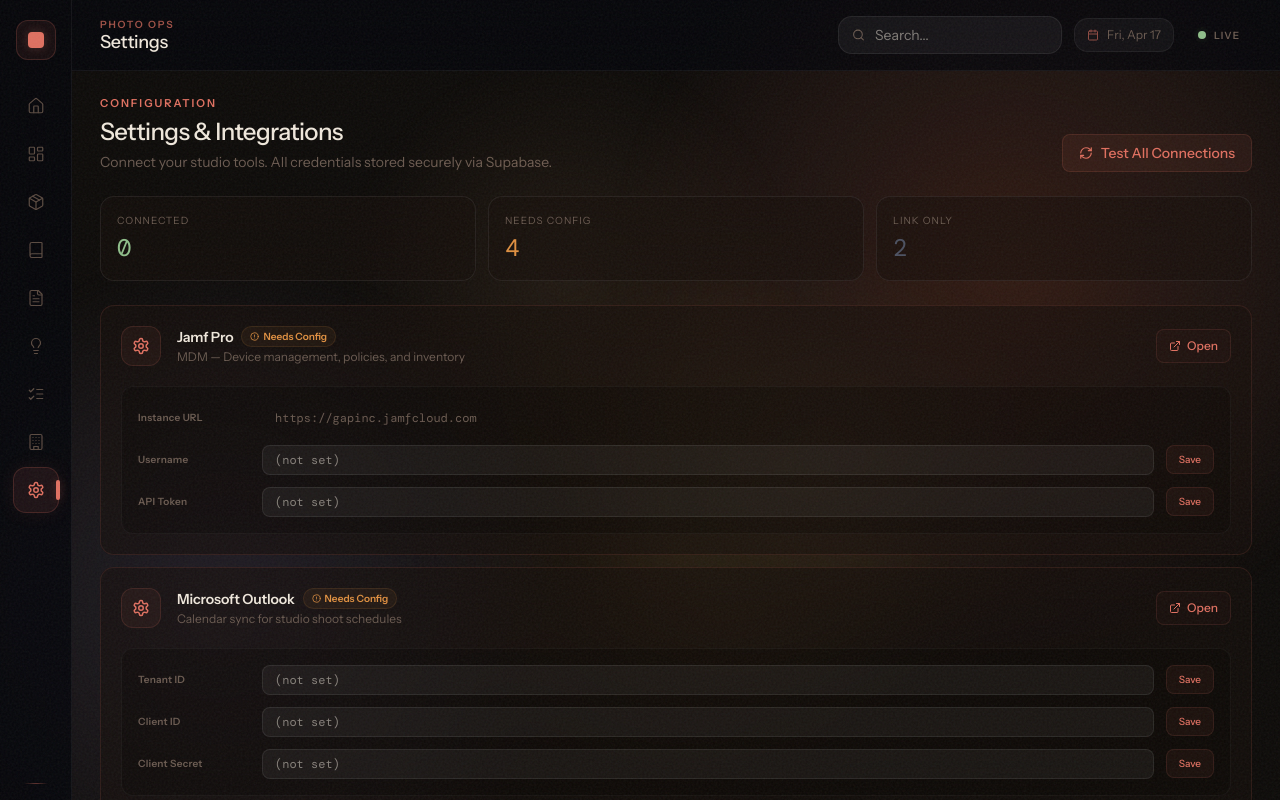
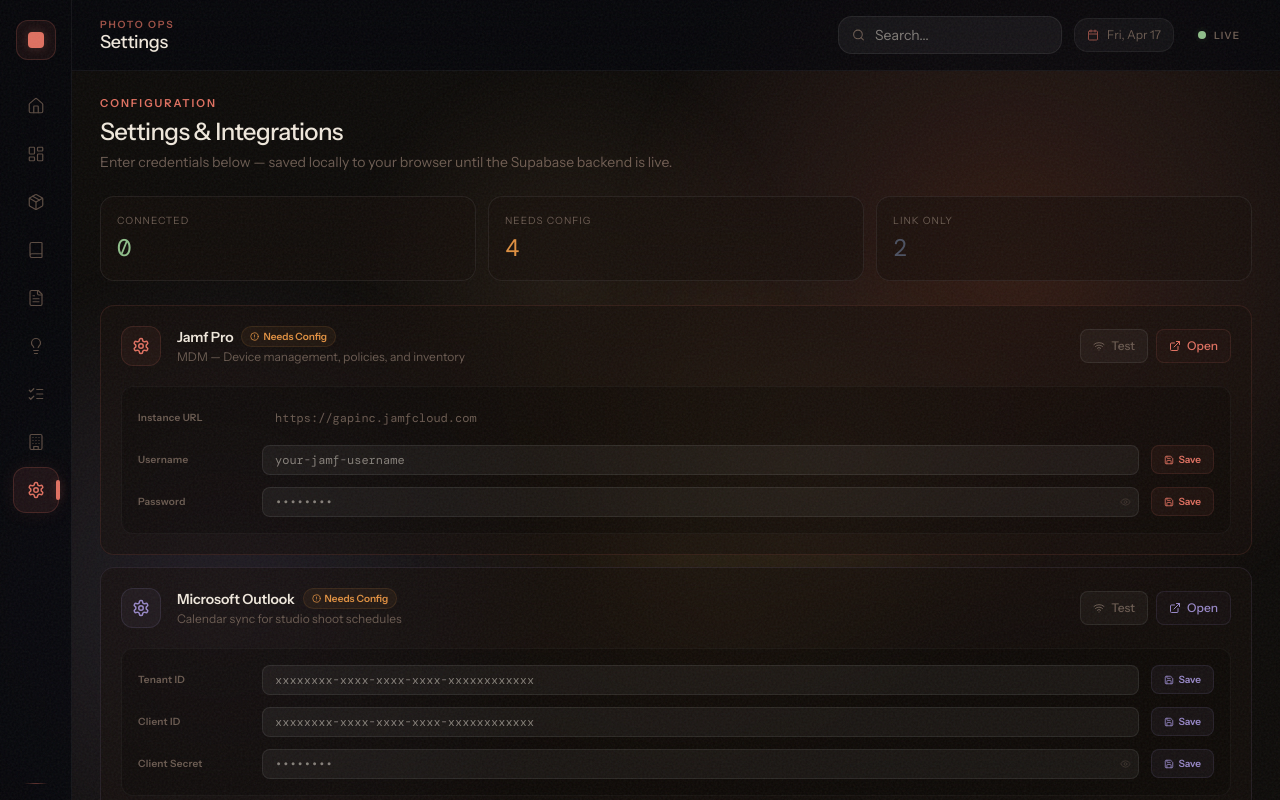
Before and after one commit to landonthemoonn/Photoopsdashboard, a React (Vite) app: page /settings in a window 1280 px wide. Built offline with nearby package versions, Linux system fonts and the light colour scheme; a web font is replaced by a local one.

Commit message:
feat: functional settings page with credential persistence
Save buttons write to localStorage, connection status updates dynamically,
reveal toggle on secret fields, animated saved confirmation.

https://claude.ai/code/session_01QNFQ2rYVNtbJxZnyfjcZZE

```diff
--- a/src/app/pages/Settings.tsx
+++ b/src/app/pages/Settings.tsx
@@ -1,70 +1,93 @@
-import { motion } from 'motion/react';
-import { ExternalLink, CheckCircle, Clock, AlertCircle, Settings as SettingsIcon, RefreshCw } from 'lucide-react';
+import { motion, AnimatePresence } from 'motion/react';
+import { ExternalLink, CheckCircle, Clock, AlertCircle, Settings as SettingsIcon, RefreshCw, Eye, EyeOff, Save, Wifi, WifiOff } from 'lucide-react';
+import { useState, useEffect } from 'react';
 
-const integrations = [
+const STORAGE_KEY = 'photoops_credentials';
+
+interface Integration {
+  id: string;
+  name: string;
+  description: string;
+  url: string;
+  color: string;
+  fields: { label: string; key: string; placeholder: string; secret?: boolean; readOnly?: boolean; defaultValue?: string }[];
+}
+
+const integrations: Integration[] = [
   {
+    id: 'jamf',
     name: 'Jamf Pro',
     description: 'MDM — Device management, policies, and inventory',
     url: 'https://gapinc.jamfcloud.com',
-    status: 'needs-config',
     color: '#E07060',
     fields: [
-      { label: 'Instance URL', value: 'https://gapinc.jamfcloud.com', editable: false },
-      { label: 'Username', value: '(not set)', editable: true },
-      { label: 'API Token', value: '(not set)', editable: true, secret: true },
+      { label: 'Instance URL', key: 'url', placeholder: 'https://gapinc.jamfcloud.com', defaultValue: 'https://gapinc.jamfcloud.com', readOnly: true },
+      { label: 'Username', key: 'username', placeholder: 'your-jamf-username' },
+      { label: 'Password', key: 'password', placeholder: '••••••••', secret: true },
     ],
   },
   {
+    id: 'outlook',
     name: 'Microsoft Outlook',
     description: 'Calendar sync for studio shoot schedules',
     url: 'https://outlook.office.com',
-    status: 'needs-config',
-    color: '#E07060',
+    color: '#9888C8',
     fields: [
-      { label: 'Tenant ID', value: '(not set)', editable: true },
-      { label: 'Client ID', value: '(not set)', editable: true },
-      { label: 'Client Secret', value: '(not set)', editable: true, secret: true },
+      { label: 'Tenant ID', key: 'tenantId', placeholder: 'xxxxxxxx-xxxx-xxxx-xxxx-xxxxxxxxxxxx' },
+      { label: 'Client ID', key: 'clientId', placeholder: 'xxxxxxxx-xxxx-xxxx-xxxx-xxxxxxxxxxxx' },
+      { label: 'Client Secret', key: 'clientSecret', placeholder: '••••••••', secret: true },
     ],
   },
   {
+    id: 'abm',
     name: 'Apple Business Manager',
     description: 'Device enrollment and app licensing',
     url: 'https://business.apple.com',
-    status: 'needs-config',
-    color: '#9888C8',
+    color: '#F0A870',
     fields: [
-      { label: 'Organization ID', value: '(not set)', editable: true },
-      { label: 'API Key', value: '(not set)', editable: true, secret: true },
+      { label: 'Organization ID', key: 'orgId', placeholder: 'your-org-id' },
+      { label: 'API Key', key: 'apiKey', placeholder: '••••••••', secret: true },
     ],
   },
   {
+    id: 'resilio',
     name: 'Resilio Sync',
     description: 'P2P file sync across studio nodes',
     url: 'http://10.0.1.1:8888',
-    status: 'needs-config',
     color: '#8FBF8A',
     fields: [
-      { label: 'Management URL', value: 'http://10.0.1.1:8888', editable: true },
-      { label: 'API Key', value: '(not set)', editable: true, secret: true },
+      { label: 'Management URL', key: 'url', placeholder: 'http://10.0.1.1:8888', defaultValue: 'http://10.0.1.1:8888' },
+      { label: 'API Key', key: 'apiKey', placeholder: '••••••••', secret: true },
     ],
   },
   {
+    id: 'helpdesk',
     name: 'Gap IT Helpdesk',
     description: 'Internal IT ticketing and support portal',
     url: 'https://gapinc.service-now.com',
-    status: 'link-only',
     color: '#E09040',
     fields: [],
   },
   {
+    id: 'captureone',
     name: 'Capture One',
     description: 'Photo editing — docs and license management',
     url: 'https://support.captureone.com',
-    status: 'link-only',
     color: '#E8C070',
     fields: [],
   },
 ];
+
+type SavedCreds = Record<string, Record<string, string>>;
+type ConnectionStatus = 'idle' | 'testing' | 'connected' | 'failed';
+
+function getStatus(id: string, creds: SavedCreds): 'connected' | 'needs-config' | 'link-only' {
+  const integration = integrations.find(i => i.id === id);
+  if (!integration || integration.fields.length === 0) return 'link-only';
+  const saved = creds[id] || {};
+  const requiredFields = integration.fields.filter(f => !f.readOnly);
+  return requiredFields.every(f => saved[f.key]?.trim()) ? 'connected' : 'needs-config';
+}
 
 const statusConfig = {
   connected: { label: 'Connected', color: '#8FBF8A', icon: CheckCircle },
@@ -72,43 +95,46 @@ const statusConfig = {
   'link-only': { label: 'Link Only', color: '#4B5060', icon: Clock },
 };
 
-export function Settings() {
-  const glass = { background: 'rgba(22,16,12,0.55)', backdropFilter: 'blur(24px)', WebkitBackdropFilter: 'blur(24px)', border: '1px solid rgba(255,255,255,0.07)', borderRadius: 'var(--radius)' };
+function IntegrationCard({ integration, creds, onSave }: {
+  integration: Integration;
+  creds: SavedCreds;
+  onSave: (id: string, key: string, value: string) => void;
+}) {
+  const [localValues, setLocalValues] = useState<Record<string, string>>({});
+  const [revealed, setRevealed] = useState<Record<string, boolean>>({});
+  const [saved, setSaved] = useState<Record<string, boolean>>({});
+  const [connStatus, setConnStatus] = useState<ConnectionStatus>('idle');
+
+  useEffect(() => {
+    const initial: Record<string, string> = {};
+    for (const field of integration.fields) {
+      initial[field.key] = creds[integration.id]?.[field.key] ?? field.defaultValue ?? '';
+    }
+    setLocalValues(initial);
+  }, [creds, integration]);
+
+  const handleSave = (key: string) => {
+    onSave(integration.id, key, localValues[key] ?? '');
+    setSaved(s => ({ ...s, [key]: true }));
+    setTimeout(() => setSaved(s => ({ ...s, [key]: false })), 2000);
+  };
+
+  const testConnection = async () => {
+    setConnStatus('testing');
+    // Simulate a connection test — real implementation needs a backend proxy
+    await new Promise(r => setTimeout(r, 1400));
+    const status = getStatus(integration.id, creds);
+    setConnStatus(status === 'connected' ? 'connected' : 'failed');
+    setTimeout(() => setConnStatus('idle'), 3000);
+  };
+
+  const overallStatus = getStatus(integration.id, creds);
+  const sc = statusConfig[overallStatus];
+  const StatusIcon = sc.icon;
+  const glass = { background: 'rgba(22,16,12,0.55)', backdropFilter: 'blur(24px)', WebkitBackdropFilter: 'blur(24px)', border: `1px solid ${integration.color}20`, borderRadius: 'var(--radius)' };
 
   return (
-    <div>
-      <motion.div initial={{ opacity: 0, y: 12 }} animate={{ opacity: 1, y: 0 }} className="mb-6 flex items-end justify-between">
-        <div>
-          <p className="text-[11px] font-semibold tracking-[0.18em] uppercase mb-1" style={{ color: 'var(--neon-blue)' }}>Configuration</p>
-          <h1 className="text-2xl font-medium" style={{ color: 'var(--foreground)', letterSpacing: '-0.025em' }}>Settings & Integrations</h1>
-          <p className="text-sm mt-1" style={{ color: 'var(--muted-foreground)' }}>Connect your studio tools. All credentials stored securely via Supabase.</p>
-        </div>
-        <button className="flex items-center gap-2 px-4 py-2 rounded-lg text-sm transition-all" style={{ background: 'rgba(224,112,96,0.08)', border: '1px solid rgba(224,112,96,0.15)', color: 'var(--neon-blue)' }}>
-          <RefreshCw size={14} /> Test All Connections
-        </button>
-      </motion.div>
-
-      {/* Status summary */}
-      <div className="grid grid-cols-3 gap-3 mb-6">
-        {[
-          { label: 'Connected', count: integrations.filter(i => i.status === 'connected').length, color: '#8FBF8A' },
-          { label: 'Needs Config', count: integrations.filter(i => i.status === 'needs-config').length, color: '#E09040' },
-          { label: 'Link Only', count: integrations.filter(i => i.status === 'link-only').length, color: '#4B5060' },
-        ].map((s, i) => (
-          <motion.div key={s.label} initial={{ opacity: 0, y: 8 }} animate={{ opacity: 1, y: 0 }} transition={{ delay: i * 0.05 }} className="p-4 rounded-xl" style={glass}>
-            <p className="text-[10px] tracking-widest uppercase mb-1" style={{ color: 'var(--muted-foreground)' }}>{s.label}</p>
-            <p className="text-2xl font-light font-mono" style={{ color: s.color }}>{s.count}</p>
-          </motion.div>
-        ))}
-      </div>
-
-      {/* Integration cards */}
-      <div className="space-y-3">
-        {integrations.map((integration, i) => {
-          const sc = statusConfig[integration.status as keyof typeof statusConfig];
-          const StatusIcon = sc.icon;
-          return (
-            <motion.div key={integration.name} initial={{ opacity: 0, y: 8 }} animate={{ opacity: 1, y: 0 }} transition={{ delay: 0.15 + i * 0.06 }} className="rounded-xl overflow-hidden" style={{ ...glass, borderColor: `${integration.color}20` }}>
+    <motion.div initial={{ opacity: 0, y: 8 }} animate={{ opacity: 1, y: 0 }} className="rounded-xl overflow-hidden" style={glass}>
       <div className="flex items-center justify-between p-5">
         <div className="flex items-center gap-4">
           <div className="w-10 h-10 rounded-xl flex items-center justify-center flex-shrink-0" style={{ background: `${integration.color}10`, border: `1px solid ${integration.color}25` }}>
@@ -124,29 +150,84 @@ export function Settings() {
             <p className="text-xs" style={{ color: 'var(--muted-foreground)' }}>{integration.description}</p>
           </div>
         </div>
+        <div className="flex items-center gap-2">
+          {integration.fields.length > 0 && (
+            <motion.button
+              onClick={testConnection}
+              whileTap={{ scale: 0.96 }}
+              className="flex items-center gap-1.5 px-3 py-2 rounded-lg text-xs font-medium transition-all"
+              style={{
+                background: connStatus === 'connected' ? 'rgba(143,191,138,0.1)' : connStatus === 'failed' ? 'rgba(224,112,96,0.1)' : 'rgba(255,255,255,0.04)',
+                border: `1px solid ${connStatus === 'connected' ? 'rgba(143,191,138,0.2)' : connStatus === 'failed' ? 'rgba(224,112,96,0.2)' : 'rgba(255,255,255,0.08)'}`,
+                color: connStatus === 'connected' ? '#8FBF8A' : connStatus === 'failed' ? '#E07060' : 'var(--muted-foreground)',
+              }}
+            >
+              {connStatus === 'testing' ? (
+                <><RefreshCw size={12} className="animate-spin" /> Testing…</>
+              ) : connStatus === 'connected' ? (
+                <><Wifi size={12} /> Connected</>
+              ) : connStatus === 'failed' ? (
+                <><WifiOff size={12} /> Failed</>
+              ) : (
+                <><Wifi size={12} /> Test</>
+              )}
+            </motion.button>
+          )}
           <a href={integration.url} target="_blank" rel="noreferrer" className="flex items-center gap-1.5 px-3 py-2 rounded-lg text-xs font-medium transition-all" style={{ background: `${integration.color}08`, border: `1px solid ${integration.color}20`, color: integration.color }}>
             <ExternalLink size={12} /> Open
           </a>
+        </div>
       </div>
 
       {integration.fields.length > 0 && (
         <div className="px-5 pb-5 pt-0">
           <div className="p-4 rounded-xl space-y-3" style={{ background: 'rgba(0,0,0,0.2)', border: '1px solid rgba(255,255,255,0.04)' }}>
             {integration.fields.map(field => (
-                      <div key={field.label} className="flex items-center gap-3">
+              <div key={field.key} className="flex items-center gap-3">
                 <label className="text-[10px] font-semibold tracking-wide w-28 flex-shrink-0" style={{ color: 'var(--muted-foreground)' }}>{field.label}</label>
+                <div className="flex-1 relative">
                   <input
-                          type={field.secret ? 'password' : 'text'}
-                          defaultValue={field.value.startsWith('(') ? '' : field.value}
-                          placeholder={field.value.startsWith('(') ? field.value : undefined}
-                          readOnly={!field.editable}
-                          className="flex-1 px-3 py-1.5 rounded-lg text-xs focus:outline-none transition-all font-mono"
-                          style={{ background: field.editable ? 'rgba(255,255,255,0.05)' : 'transparent', border: field.editable ? '1px solid rgba(255,255,255,0.08)' : '1px solid transparent', color: field.editable ? 'var(--foreground)' : 'var(--muted-foreground)' }}
+                    type={field.secret && !revealed[field.key] ? 'password' : 'text'}
+                    value={localValues[field.key] ?? ''}
+                    placeholder={field.placeholder}
+                    readOnly={field.readOnly}
+                    onChange={e => setLocalValues(v => ({ ...v, [field.key]: e.target.value }))}
+                    className="w-full px-3 py-1.5 rounded-lg text-xs focus:outline-none transition-all font-mono pr-8"
+                    style={{
+                      background: field.readOnly ? 'transparent' : 'rgba(255,255,255,0.05)',
+                      border: field.readOnly ? '1px solid transparent' : `1px solid ${localValues[field.key] ? integration.color + '30' : 'rgba(255,255,255,0.08)'}`,
+                      color: field.readOnly ? 'var(--muted-foreground)' : 'var(--foreground)',
+                    }}
                   />
-                        {field.editable && (
-                          <button className="text-[10px] font-medium px-3 py-1.5 rounded-lg transition-all" style={{ background: `${integration.color}10`, color: integration.color, border: `1px solid ${integration.color}20` }}>
-                            Save
+                  {field.secret && (
+                    <button onClick={() => setRevealed(r => ({ ...r, [field.key]: !r[field.key] }))} className="absolute right-2 top-1/2 -translate-y-1/2 opacity-40 hover:opacity-80 transition-opacity" style={{ color: 'var(--muted-foreground)' }}>
+                      {revealed[field.key] ? <EyeOff size={11} /> : <Eye size={11} />}
                     </button>
+                  )}
+                </div>
+                {!field.readOnly && (
+                  <motion.button
+                    onClick={() => handleSave(field.key)}
+                    whileTap={{ scale: 0.95 }}
+                    className="flex items-center gap-1 text-[10px] font-semibold px-3 py-1.5 rounded-lg transition-all flex-shrink-0"
+                    style={{
+                      background: saved[field.key] ? 'rgba(143,191,138,0.12)' : `${integration.color}10`,
+                      color: saved[field.key] ? '#8FBF8A' : integration.color,
+                      border: `1px solid ${saved[field.key] ? 'rgba(143,191,138,0.25)' : integration.color + '20'}`,
+                    }}
+                  >
+                    <AnimatePresence mode="wait">
+                      {saved[field.key] ? (
+                        <motion.span key="saved" initial={{ opacity: 0 }} animate={{ opacity: 1 }} className="flex items-center gap-1">
+                          <CheckCircle size={10} /> Saved
+                        </motion.span>
+                      ) : (
+                        <motion.span key="save" initial={{ opacity: 0 }} animate={{ opacity: 1 }} className="flex items-center gap-1">
+                          <Save size={10} /> Save
+                        </motion.span>
+                      )}
+                    </AnimatePresence>
+                  </motion.button>
                 )}
               </div>
             ))}
@@ -155,14 +236,62 @@ export function Settings() {
       )}
     </motion.div>
   );
-        })}
+}
+
+export function Settings() {
+  const [creds, setCreds] = useState<SavedCreds>(() => {
+    try { return JSON.parse(localStorage.getItem(STORAGE_KEY) ?? '{}'); } catch { return {}; }
+  });
+
+  const handleSave = (id: string, key: string, value: string) => {
+    setCreds(prev => {
+      const next = { ...prev, [id]: { ...prev[id], [key]: value } };
+      localStorage.setItem(STORAGE_KEY, JSON.stringify(next));
+      return next;
+    });
+  };
+
+  const connectedCount = integrations.filter(i => getStatus(i.id, creds) === 'connected').length;
+  const needsConfigCount = integrations.filter(i => getStatus(i.id, creds) === 'needs-config').length;
+  const linkOnlyCount = integrations.filter(i => getStatus(i.id, creds) === 'link-only').length;
+
+  const glass = { background: 'rgba(22,16,12,0.55)', backdropFilter: 'blur(24px)', WebkitBackdropFilter: 'blur(24px)', border: '1px solid rgba(255,255,255,0.07)', borderRadius: 'var(--radius)' };
+
+  return (
+    <div>
+      <motion.div initial={{ opacity: 0, y: 12 }} animate={{ opacity: 1, y: 0 }} className="mb-6 flex items-end justify-between">
+        <div>
+          <p className="text-[11px] font-semibold tracking-[0.18em] uppercase mb-1" style={{ color: 'var(--neon-blue)' }}>Configuration</p>
+          <h1 className="text-2xl font-medium" style={{ color: 'var(--foreground)', letterSpacing: '-0.025em' }}>Settings & Integrations</h1>
+          <p className="text-sm mt-1" style={{ color: 'var(--muted-foreground)' }}>Enter credentials below — saved locally to your browser until the Supabase backend is live.</p>
+        </div>
+      </motion.div>
+
+      <div className="grid grid-cols-3 gap-3 mb-6">
+        {[
+          { label: 'Connected', count: connectedCount, color: '#8FBF8A' },
+          { label: 'Needs Config', count: needsConfigCount, color: '#E09040' },
+          { label: 'Link Only', count: linkOnlyCount, color: '#4B5060' },
+        ].map((s, i) => (
+          <motion.div key={s.label} initial={{ opacity: 0, y: 8 }} animate={{ opacity: 1, y: 0 }} transition={{ delay: i * 0.05 }} className="p-4 rounded-xl" style={glass}>
+            <p className="text-[10px] tracking-widest uppercase mb-1" style={{ color: 'var(--muted-foreground)' }}>{s.label}</p>
+            <p className="text-2xl font-light font-mono" style={{ color: s.color }}>{s.count}</p>
+          </motion.div>
+        ))}
       </div>
 
-      {/* Supabase note */}
+      <div className="space-y-3">
+        {integrations.map((integration, i) => (
+          <motion.div key={integration.id} initial={{ opacity: 0 }} animate={{ opacity: 1 }} transition={{ delay: 0.1 + i * 0.05 }}>
+            <IntegrationCard integration={integration} creds={creds} onSave={handleSave} />
+          </motion.div>
+        ))}
+      </div>
+
       <motion.div initial={{ opacity: 0 }} animate={{ opacity: 1 }} transition={{ delay: 0.6 }} className="mt-5 p-4 rounded-xl flex items-center gap-3" style={{ background: 'rgba(224,112,96,0.04)', border: '1px solid rgba(224,112,96,0.1)' }}>
-        <div className="w-2 h-2 rounded-full flex-shrink-0" style={{ background: 'var(--neon-blue)', opacity: 0.6 }} />
+        <div className="w-2 h-2 rounded-full flex-shrink-0 animate-pulse" style={{ background: '#E09040' }} />
         <p className="text-xs" style={{ color: 'var(--muted-foreground)' }}>
-          Credentials will be stored encrypted via <span style={{ color: 'var(--neon-blue)' }}>Supabase</span> and proxied server-side — never exposed to the browser. Backend integration coming next.
+          Credentials are stored in <span style={{ color: 'var(--neon-blue)' }}>browser localStorage</span> right now. Once Supabase is connected, they'll be encrypted server-side and never exposed to the browser.
         </p>
       </motion.div>
     </div>
```
Lines whose indentation alone changed are shown as unchanged.
